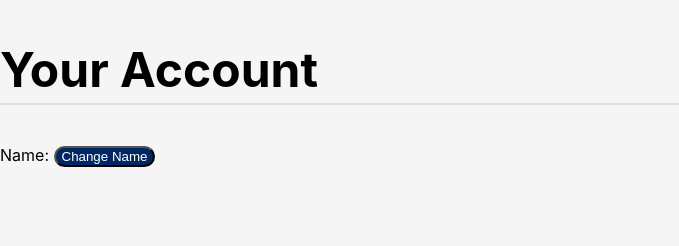
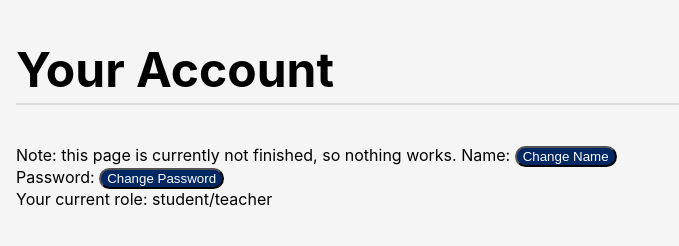
Before and after one commit to lxysgp/M25106, a plain HTML site: page settings.html in a window 1280 px wide. Shown: the whole page, without its empty margins (0-679 px from the left). Drawn offline with Linux system fonts and the light colour scheme.

Commit message:
nothing works

```diff
--- a/settings.html
+++ b/settings.html
@@ -1,8 +1,16 @@
 <!DOCTYPE html>
 <html>
 	<link rel="stylesheet" href="style.css">
+	<style>
+		body {
+			margin: 1rem;
+		}
+	</style>
 	<body>
 		<h2>Your Account</h2>
-		Name: <button>Change Name</button>
+		Note: this page is currently not finished, so nothing works.
+		Name: <button>Change Name</button><br>
+		Password: <button>Change Password</button><br>
+		Your current role: student/teacher
 	</body>
 </html>
```
